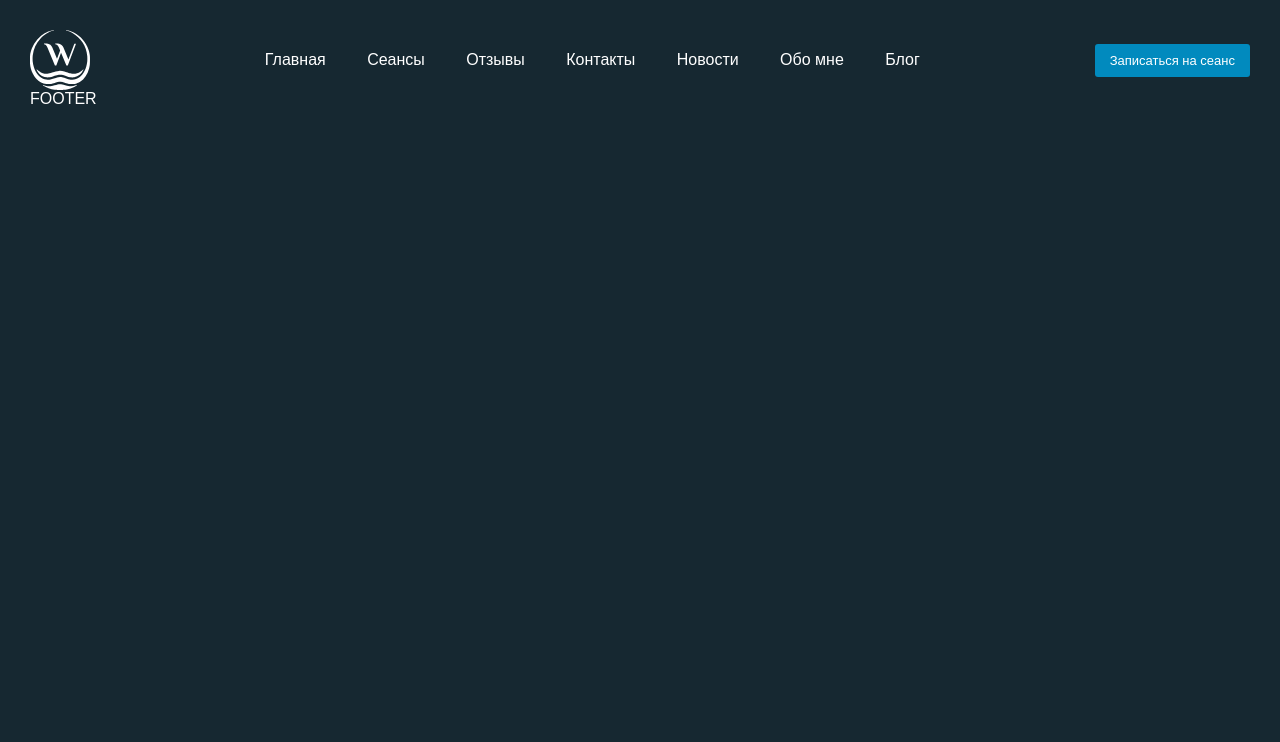
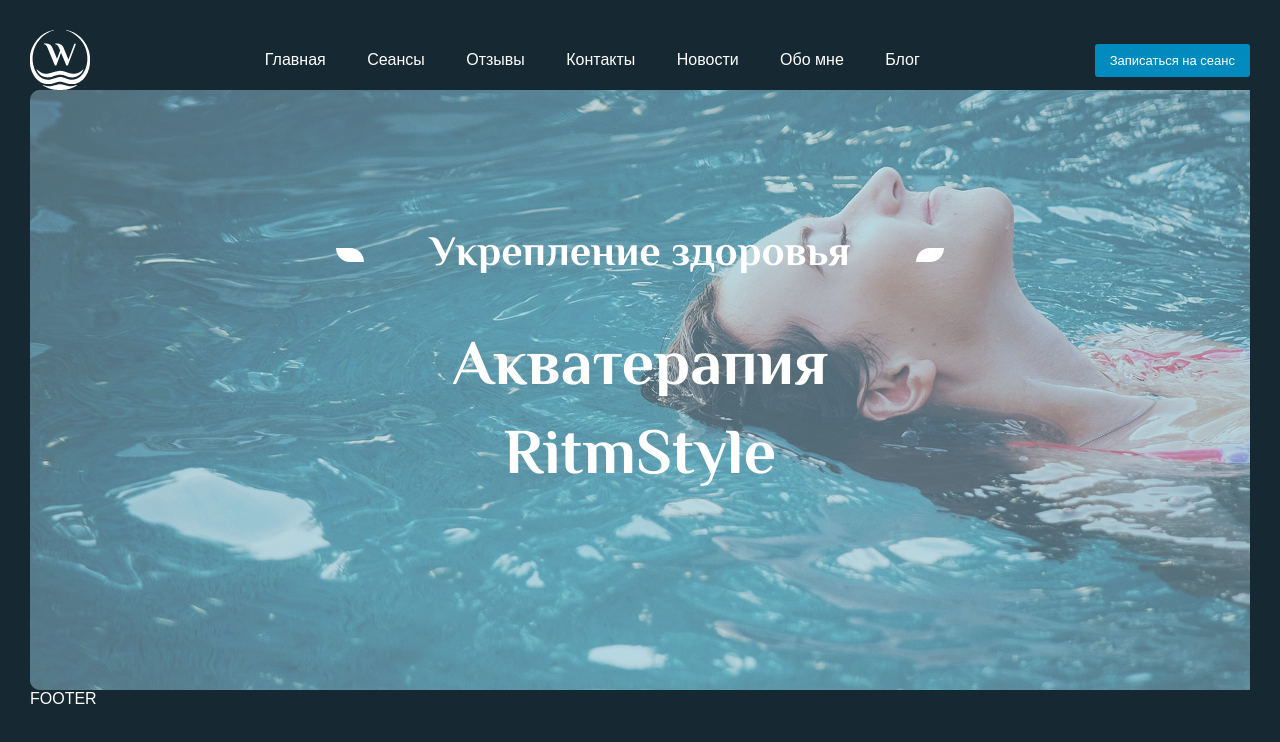
Before and after one commit to Nasty-Litvin/RitmStyleApp, a React (Vite) app: page / in a window 1280 px wide. Shown: the top 742 px of the page. Built offline with nearby package versions, Linux system fonts and the light colour scheme.

Commit message:
Styles for component FirstScreen.

```diff
--- a/src/components/FirstScreen/FirstScreen.tsx
+++ b/src/components/FirstScreen/FirstScreen.tsx
@@ -1,9 +1,16 @@
+import Title from '../Title/Title';
 import './style.scss';
+
+let textTitle = 'Укрепление здоровья'
 
 const FirstScreen = () => {
     return (
         <div className="first-screen">
-
+            <div className="first-screen__title">
+                <Title textTitle={textTitle} />
+            </div>
+            <div className="first-screen__subtitle">Акватерапия
+            RitmStyle</div>
         </div>
     );
 }
--- a/src/components/FirstScreen/style.scss
+++ b/src/components/FirstScreen/style.scss
@@ -0,0 +1,24 @@
+.first-screen {
+    background: url(../../../public/firstScreen/cover.png);
+    height: 600px;
+    padding: 136px;
+
+    &__title {
+        margin-bottom: 40px;
+        .title__wrapper::before {
+            margin-right: 66px;
+        }
+        .title__wrapper::after {
+            margin-left: 66px;
+        }
+    }
+    &__subtitle {
+        max-width: 587px;
+        font-family: 'El Messiri';
+        font-weight: 700;
+        font-size: 64px;
+        line-height: 140%;
+        text-align: center;
+        margin: 0 auto;
+    }
+}
```
Also changed, not shown: public/firstScreen/cover.png (added).
